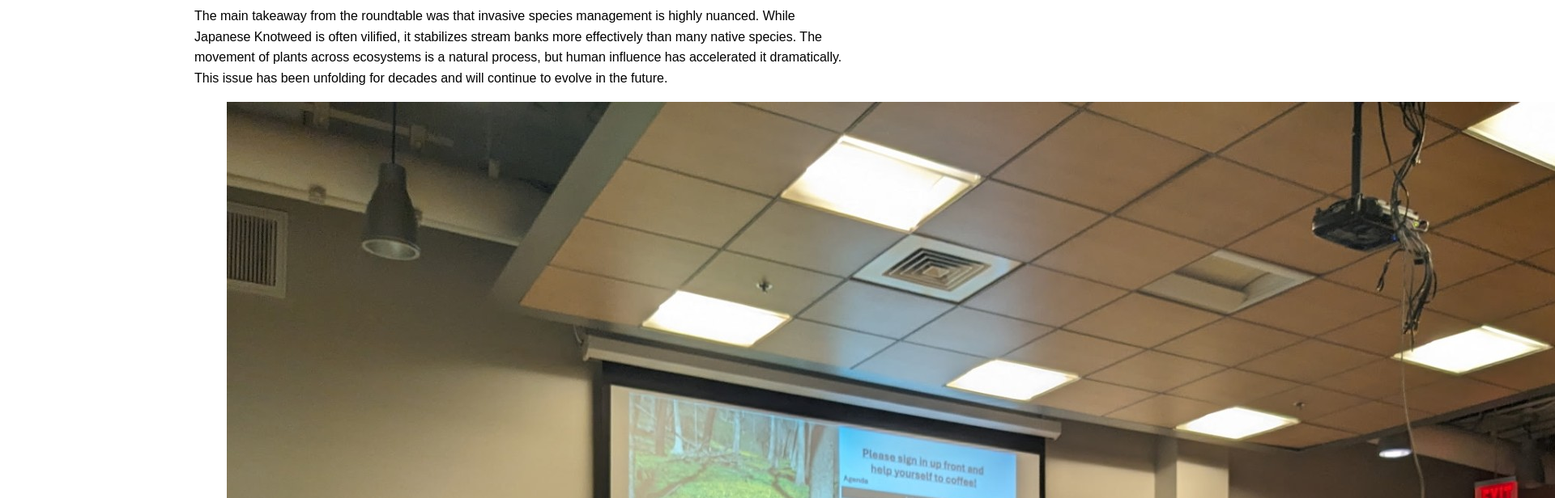
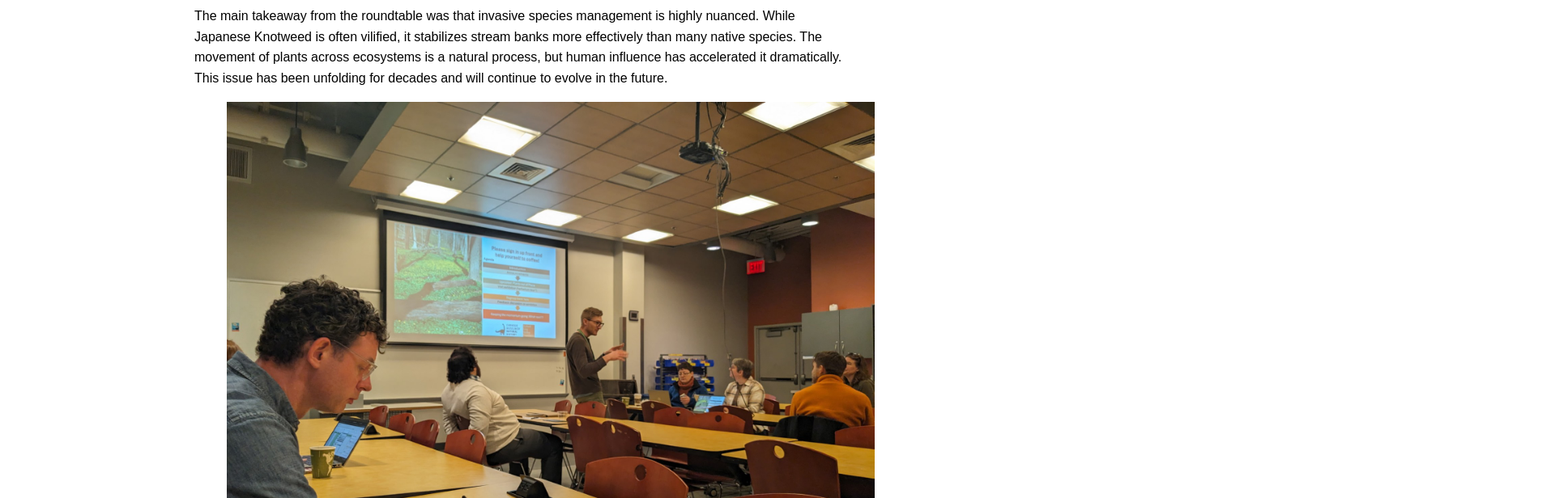
Before and after one commit to cobbettn/isc, a plain HTML site: page index.html in a window 1280 px wide. Shown: the part 1400-2016 px from the top of the page at 81% size, 1920 px wide, since content can reach past the window. Drawn offline with Linux system fonts and the light colour scheme.

Commit message:
css for img

```diff
--- a/index.html
+++ b/index.html
@@ -15,6 +15,9 @@
         }
         h1, h2 {
             color: #2c3e50;
+        }
+        img {
+            max-width: 800px;
         }
     </style>
 </head>
```
